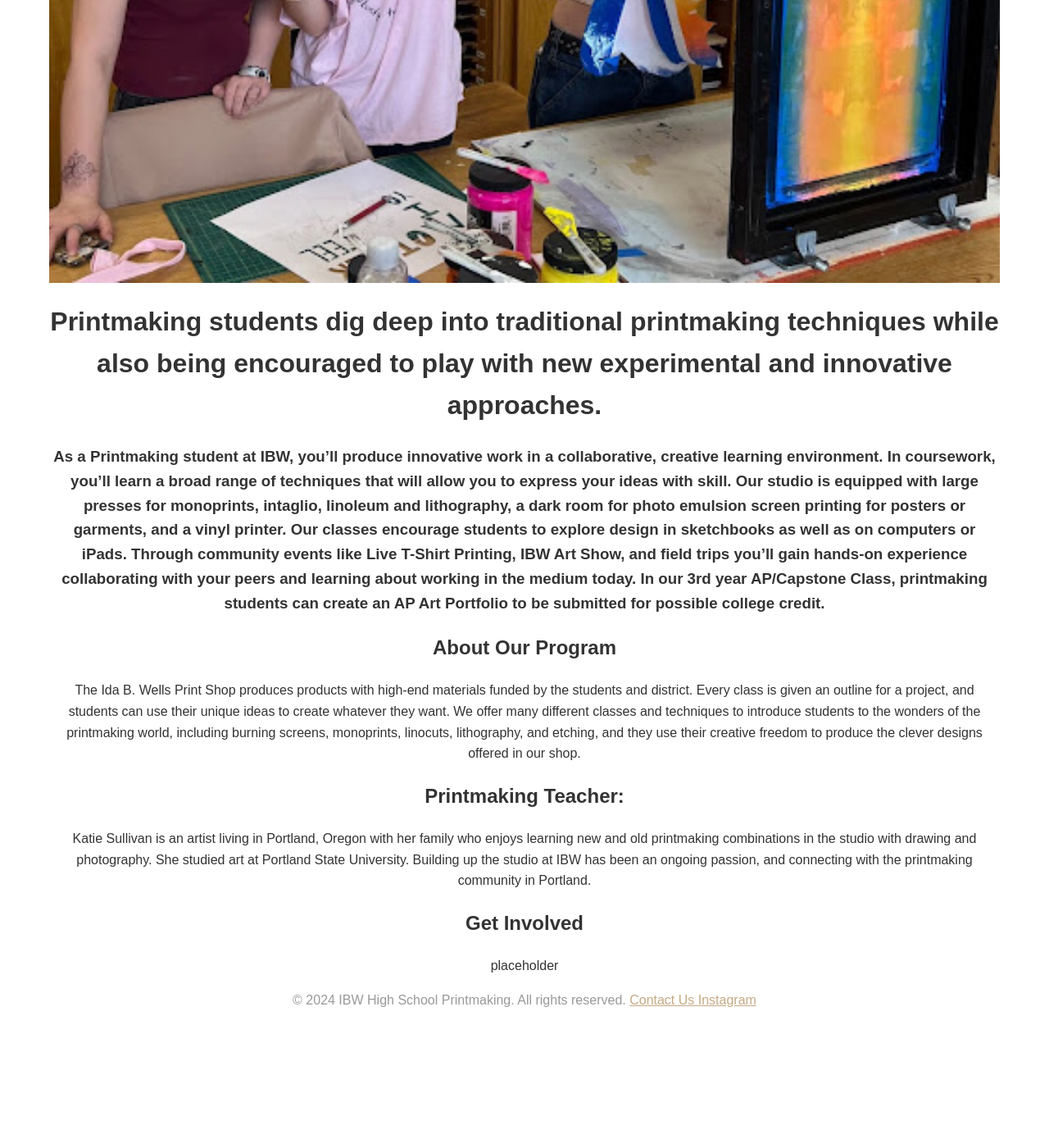
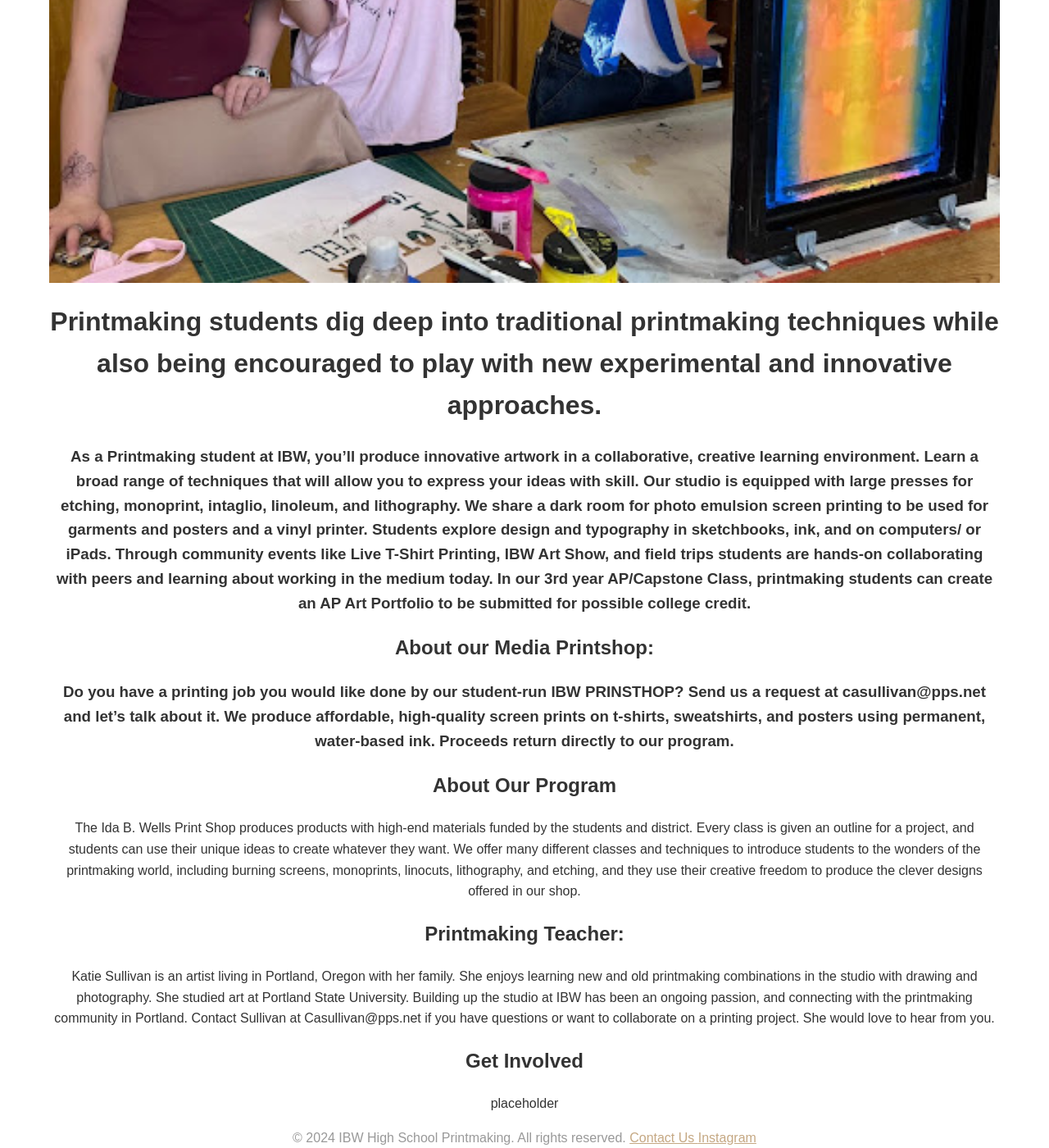
Before and after one commit to IBWPrintmaking/IBWPrintmaking.github.io, a Jekyll site: the page built from index.html, in a window 1280 px wide and 1400 px high, scrolled down 595 px. Shown: the whole window at 82% size. Built offline with Jekyll 4.4.1, drawn with Linux system fonts in a browser that asks for light colours; before the commit the page ends 1827 px from its top, so only the background shows below that.

Commit message:
Update index.html

```diff
--- a/index.html
+++ b/index.html
@@ -14,22 +14,19 @@ title: Home
 
     <!---<img src="assets/images/green.png" alt="alternatetext" style="width:100%; max-height:100%;" class="center">-->
 
-    <div class="bodytext">
+    <div class="bodytext" font-size: 4px;>
       <h1>Printmaking students dig deep into traditional printmaking techniques while also being encouraged to play with new experimental and innovative approaches.
       </h1>
-      <h3>As a Printmaking student at IBW, you’ll produce innovative work in a collaborative, creative
-        learning environment. In coursework, you’ll learn a broad range of techniques that will allow you
-        to express your ideas with skill. Our studio is equipped with large presses for monoprints, intaglio,
-        linoleum and lithography, a dark room for photo emulsion screen printing for posters or garments, and
-        a vinyl printer. Our classes encourage students to explore design in sketchbooks as well as on
-        computers or iPads. Through community events like Live T-Shirt Printing, IBW Art Show, and field trips
-        you’ll gain hands-on experience collaborating with your peers and learning about working in the medium
-        today.
-        In our 3rd year AP/Capstone Class, printmaking students can create an AP Art Portfolio to be submitted
-        for possible college credit.
+      <h3>As a Printmaking student at IBW, you’ll produce innovative artwork in a collaborative, creative learning environment. Learn a broad range of techniques that will allow you to express your ideas with skill. Our studio is equipped with large presses for etching, monoprint, intaglio, linoleum, and lithography. We share a dark room for photo emulsion screen printing to be used for garments and posters and a vinyl printer. Students explore design and typography in sketchbooks, ink, and on computers/ or iPads. Through community events like Live T-Shirt Printing, IBW Art Show, and field trips students are hands-on collaborating with peers and learning about working in the medium today.
+        In our 3rd year AP/Capstone Class, printmaking students can create an AP Art Portfolio to be submitted for possible college credit.
+
         </h3>
 
-      <h2>About Our Program</h2>
+        <h2><b>About our Media Printshop:</b></h2>
+        <h3>Do you have a printing job you would like done by our student-run IBW PRINSTHOP? Send us a request at casullivan@pps.net and let’s talk about it. We produce affordable, high-quality screen prints on t-shirts, sweatshirts, and posters using permanent, water-based ink. Proceeds return directly to our program.
+        </h3>
+
+      <h2><b>About Our Program</b></h2>
       <p>The Ida B. Wells Print Shop produces products with high-end materials funded by the students and district.
         Every class is given an outline for a project, and students can use their unique ideas to create whatever they
         want. We offer many different classes and techniques to introduce students to the wonders of the printmaking
@@ -38,10 +35,8 @@ title: Home
       </p>
 
       <h2>Printmaking Teacher:</h2>
-      <p> Katie Sullivan is an artist living in Portland, Oregon with her family who enjoys learning new and old
-        printmaking combinations in the studio with drawing and photography. She studied art at Portland State
-        University. Building up the studio at IBW has been an ongoing passion, and connecting with the printmaking
-        community in Portland.
+      <p> Katie Sullivan is an artist living in Portland, Oregon with her family. She enjoys learning new and old printmaking combinations in the studio with drawing and photography. She studied art at Portland State University. Building up the studio at IBW has been an ongoing passion, and connecting with the printmaking community in Portland. Contact Sullivan at Casullivan@pps.net if you have questions or want to collaborate on a printing project. She would love to hear from you.
+
       </p>
 
 
```
